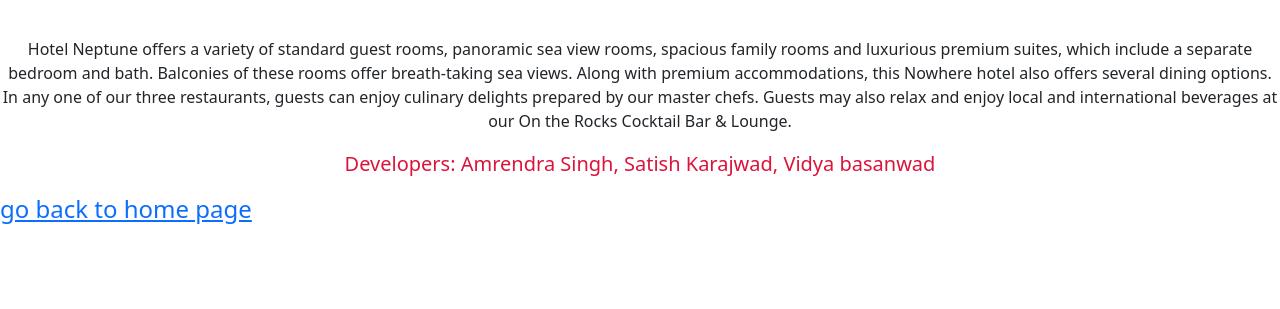
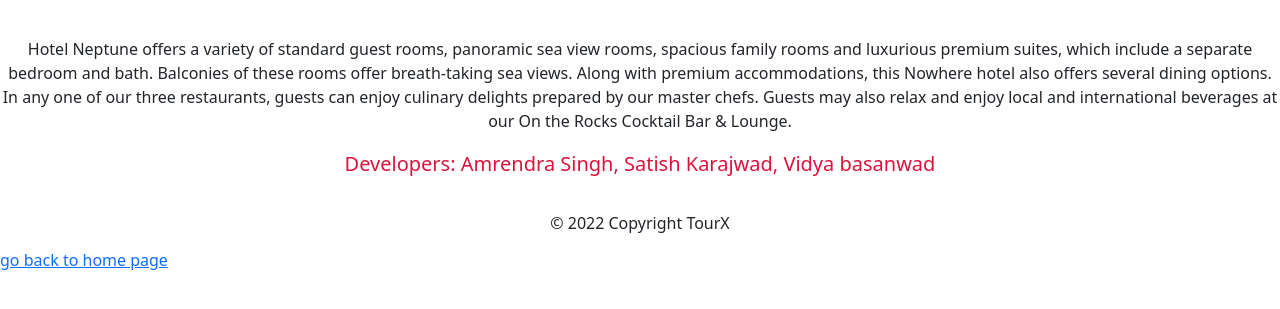
Before and after one commit to StoreMyProjects/tourX, a Flask app: page /about in a window 1280 px wide. Shown: the part 283-592 px from the top of the page. Run offline with Flask 2, Linux system fonts and the light colour scheme.

Commit message:
about us footer

```diff
--- a/templates/about.html
+++ b/templates/about.html
@@ -22,6 +22,15 @@
 		Vidya basanwad</p>
 </div>
 
-<h4><a href="/">go back to home page</a></h4>
+<footer class="page-footer font-small blue">
+
+	<!-- Copyright -->
+	<div class="footer-copyright text-center py-3">© 2022 Copyright TourX
+	</div>
+	<!-- Copyright -->
+
+  </footer>
+
+<h6 ><a href="/">go back to home page</a></h6>
 
 {% endblock %}
```
